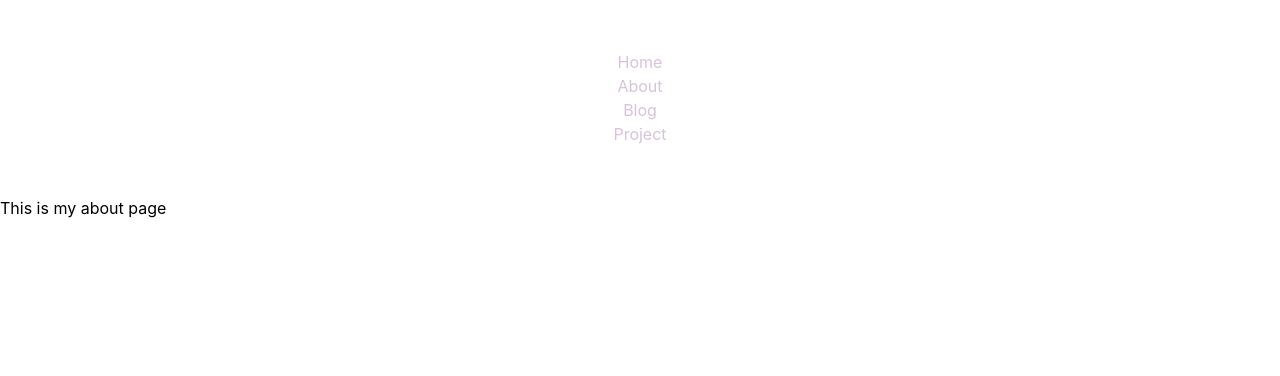
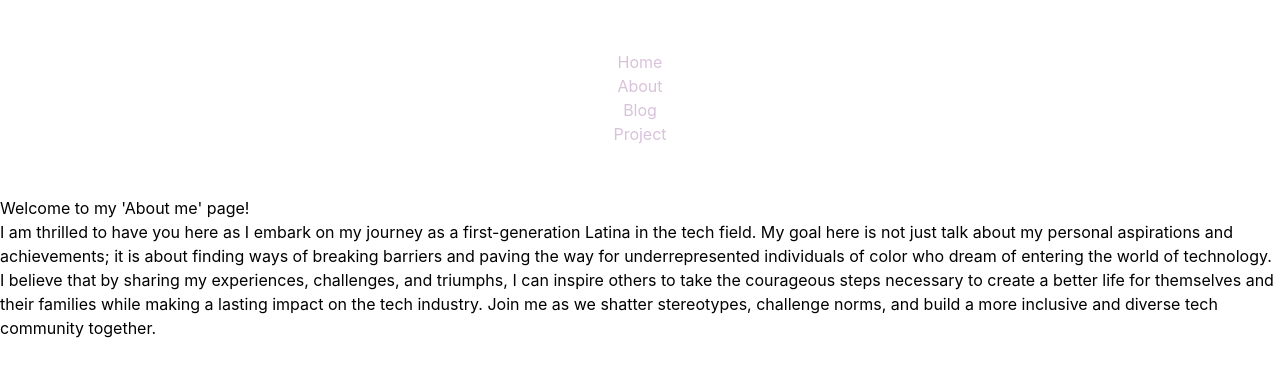
Before and after one commit to Yolisss/devPortfolio, a Next.js app: page /about in a window 1280 px wide. Shown: the top 376 px of the page. Built offline with nearby package versions, Linux system fonts and the light colour scheme.

Commit message:
added about me paragraph

```diff
--- a/pages/about.js
+++ b/pages/about.js
@@ -1,5 +1,21 @@
 import React from "react";
 
 export default function About() {
-  return <div>This is my about page</div>;
+  return (
+    <div>
+      <h3>Welcome to my 'About me' page!</h3>
+      <p>
+        I am thrilled to have you here as I embark on my journey as a
+        first-generation Latina in the tech field. My goal here is not just talk
+        about my personal aspirations and achievements; it is about finding ways
+        of breaking barriers and paving the way for underrepresented individuals
+        of color who dream of entering the world of technology. I believe that
+        by sharing my experiences, challenges, and triumphs, I can inspire
+        others to take the courageous steps necessary to create a better life
+        for themselves and their families while making a lasting impact on the
+        tech industry. Join me as we shatter stereotypes, challenge norms, and
+        build a more inclusive and diverse tech community together.
+      </p>
+    </div>
+  );
 }
```
